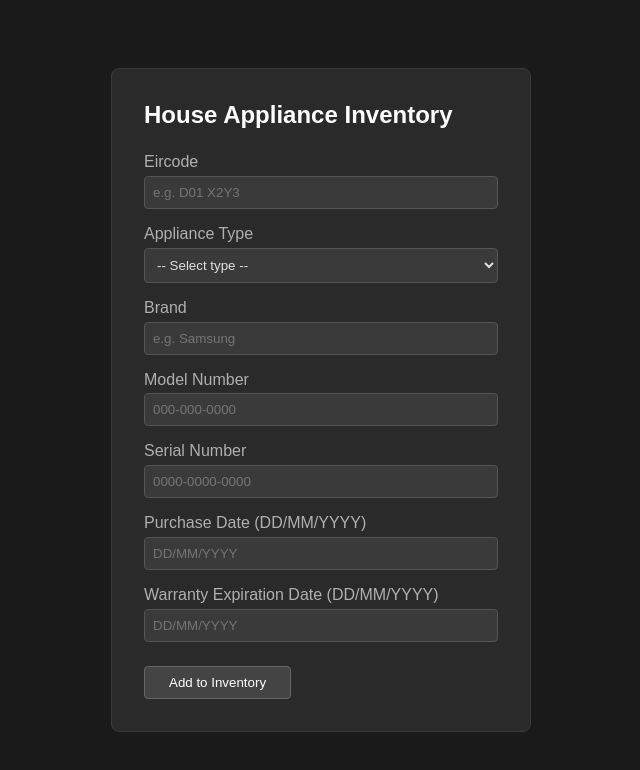
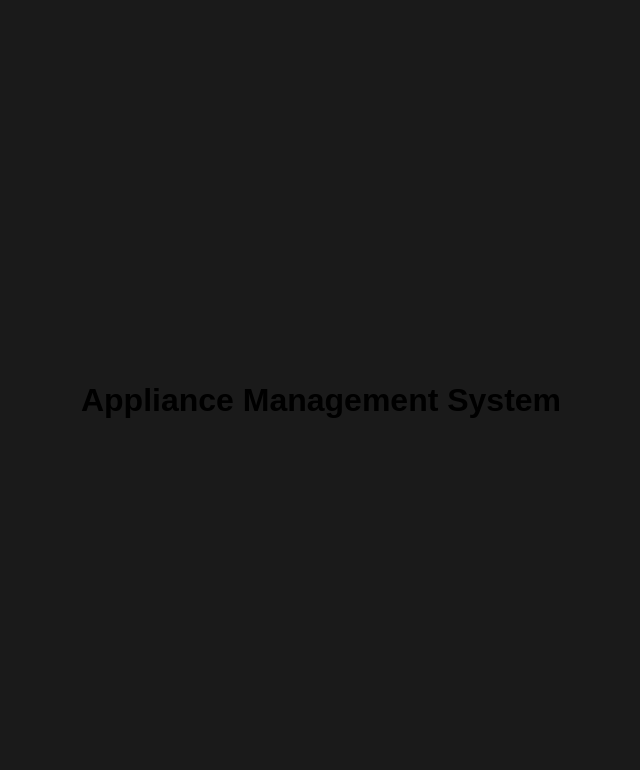
Before and after one commit to H0lmy/SWD_Assingment_02, a Next.js app: page / in a window 1280 px wide. Shown: the top 770 px of the page, without its empty margins (319-959 px from the left). Built offline with nearby package versions, Linux system fonts and the light colour scheme.

Commit message:
reset homepage

```diff
--- a/app/page.js
+++ b/app/page.js
@@ -1,7 +1,7 @@
-'use client'
-
-import ApplianceForm from './components/ApplianceForm'
-
 export default function Home() {
-  return <ApplianceForm />
+  return (
+    <main>
+      <h1>Appliance Management System</h1>
+    </main>
+  )
 }
```
